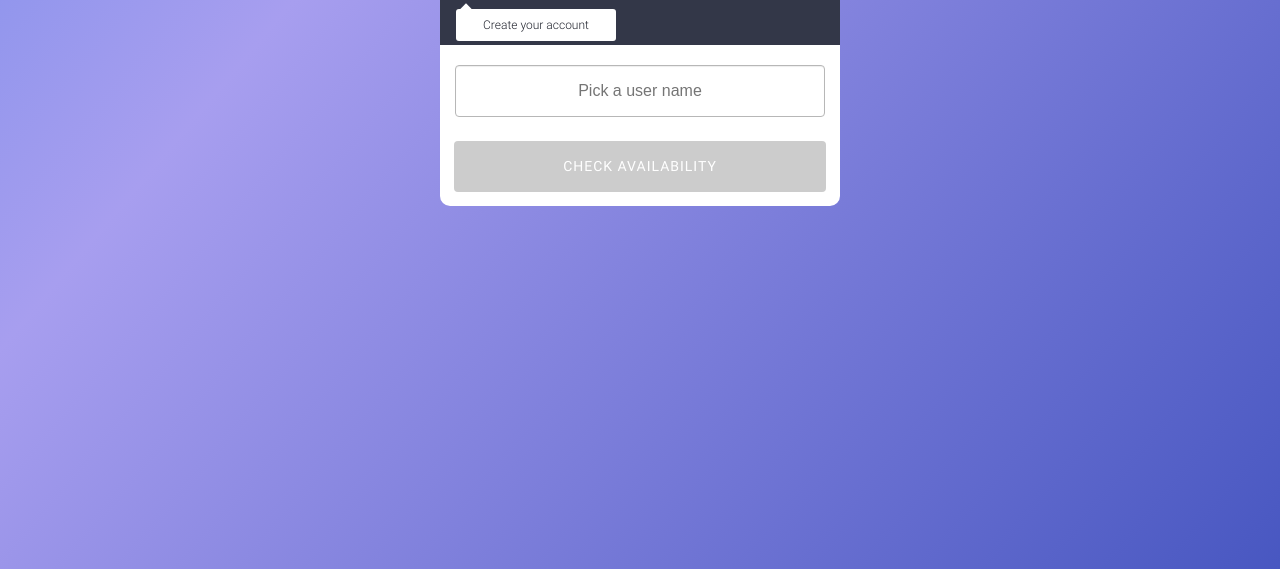
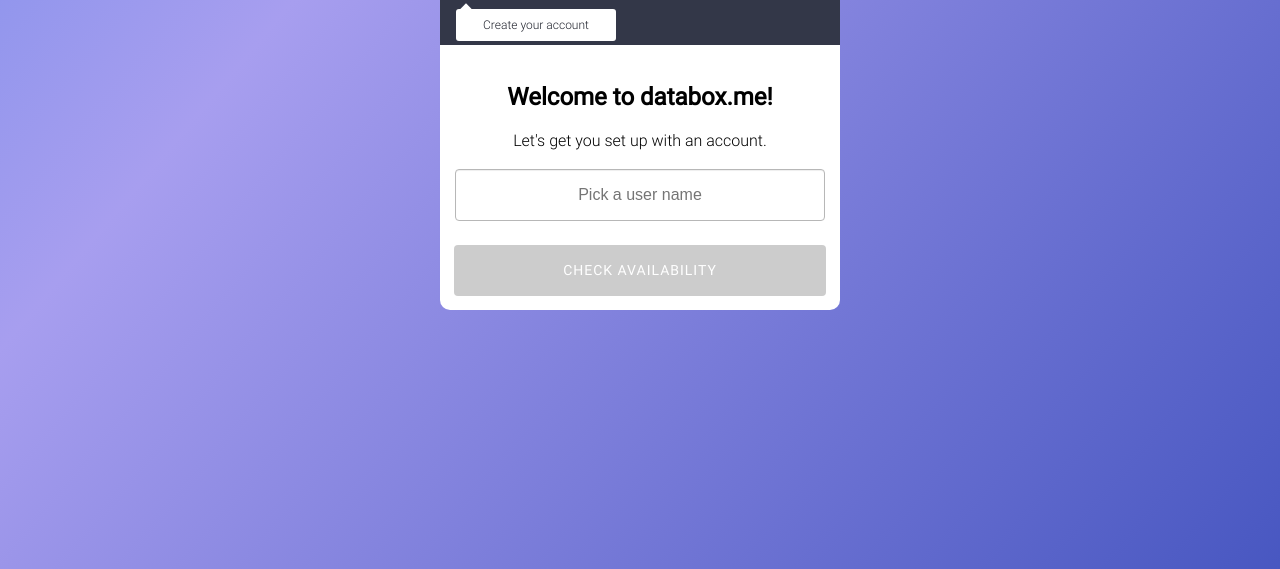
Before and after one commit to solid-contrib/solid-signup, a website: page index.html in a window 1280 px wide. Shown: the part 231-800 px from the top of the page. Drawn offline with Linux system fonts and the light colour scheme.

Commit message:
Added welcome text

```diff
--- a/index.html
+++ b/index.html
@@ -39,6 +39,8 @@
 
       <div class="first">
         <form class="pure-form">
+          <h2>Welcome to <span class="welcome"></span>!</h2>
+          <p>Let's get you set up with an account.</p>
           <input type="text" class="account" name="username" value="" placeholder="Pick a user name" oninput="validateAccount()" autofocus>
           <div class="accountinfo">
             <span class="schema"></span><strong><span class="username"></span></strong>.<span class="domain"></span>
--- a/js/app.js
+++ b/js/app.js
@@ -29,6 +29,8 @@
   accURL.host = parser.host + '/'; // => "example.com"
   accURL.path = parser.pathname; // => "/pathname/"
   accURL.schema = parser.protocol + '//';
+
+  document.querySelector(".welcome").innerHTML = parser.host;
 
   // Add listener
   document.querySelector(".account").addEventListener('keypress', function(e) {
```
